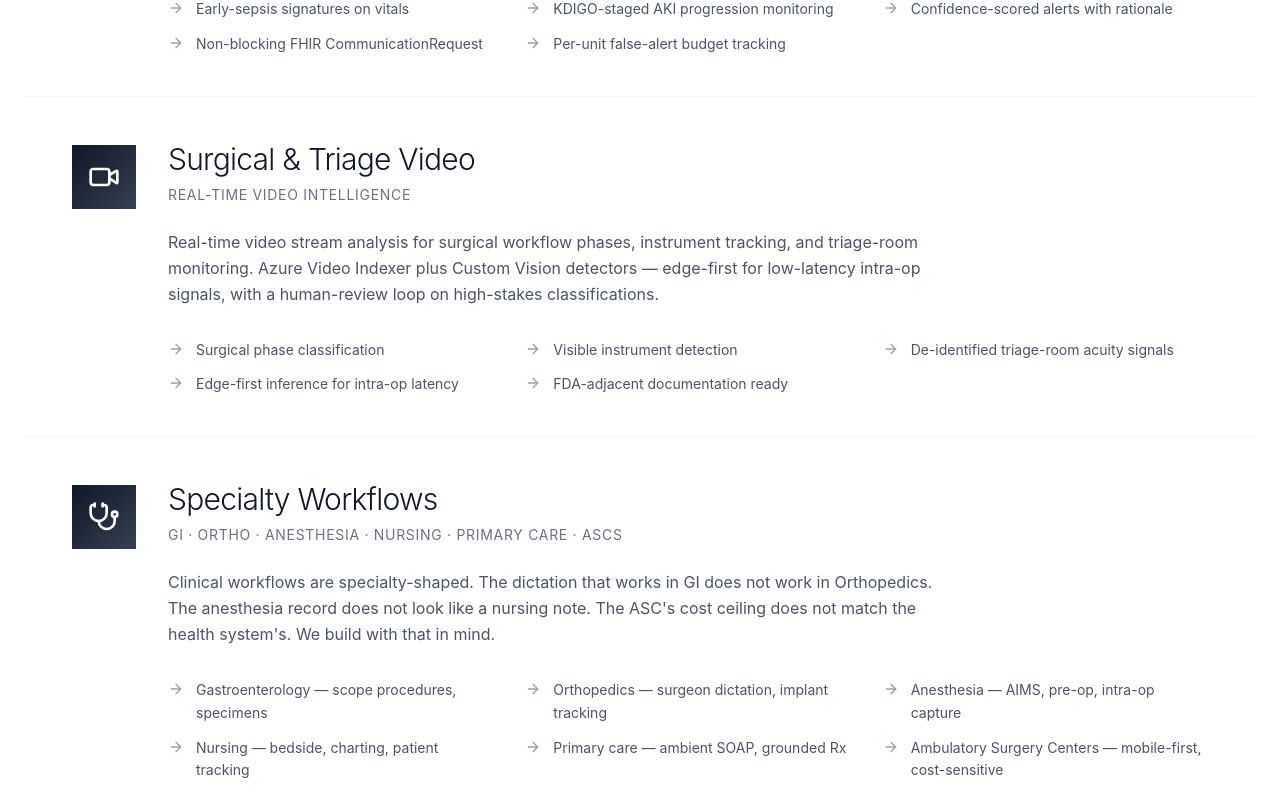
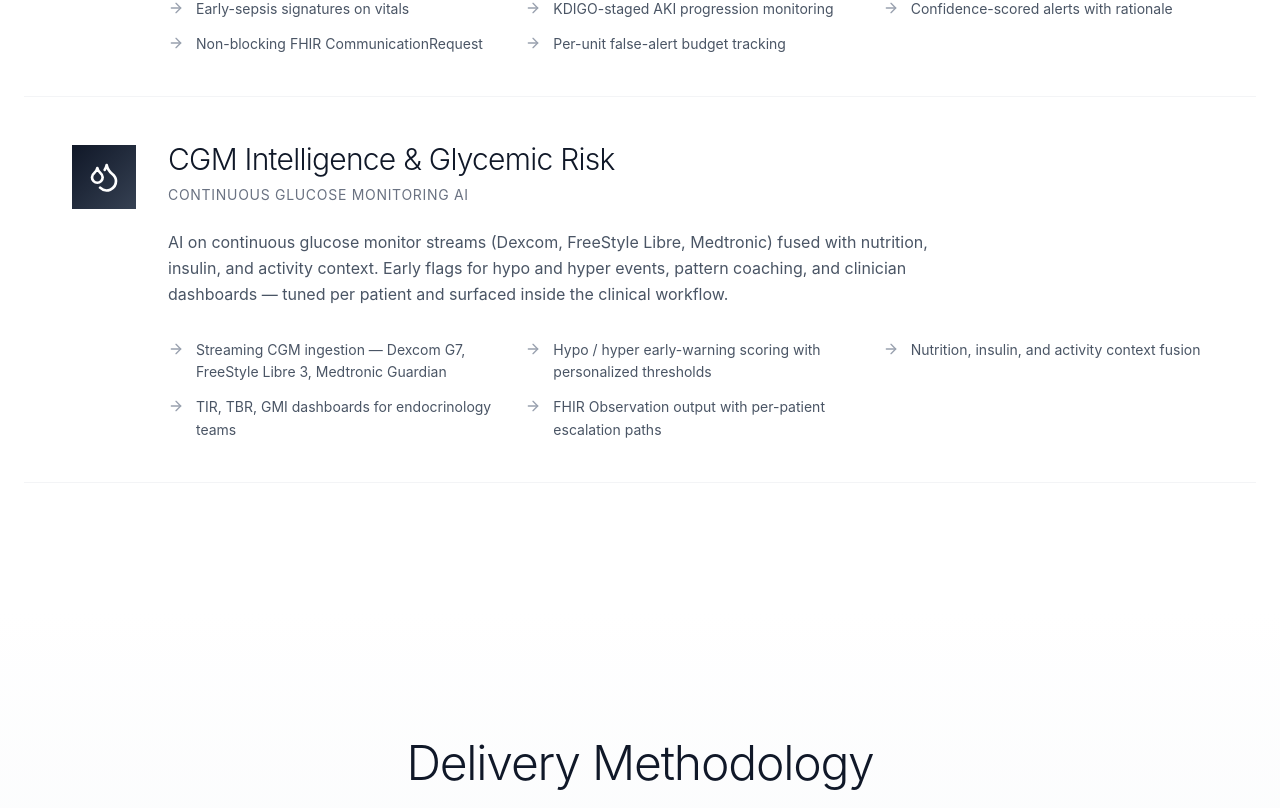
Before and after one commit to A2TechConsult/ASquared2, a React (Vite) app: page /healthcare in a window 1280 px wide. Shown: the part 1812-2620 px from the top of the page. Built offline with nearby package versions, Linux system fonts and the light colour scheme.

Commit message:
Healthcare: swap Surgical Video + Specialty Workflows for CGM Intelligence

```diff
--- a/src/app/pages/Healthcare.tsx
+++ b/src/app/pages/Healthcare.tsx
@@ -1,12 +1,11 @@
 import { motion } from 'motion/react';
 import { Link } from 'react-router-dom';
 import {
-  Stethoscope,
   Mic,
   FileText,
   Activity,
-  Video,
   Workflow,
+  Droplets,
   ShieldCheck,
   TrendingUp,
   ArrowRight,
@@ -71,32 +70,17 @@ export function Healthcare() {
       ],
     },
     {
-      icon: Video,
-      title: 'Surgical & Triage Video',
-      subtitle: 'Real-Time Video Intelligence',
+      icon: Droplets,
+      title: 'CGM Intelligence & Glycemic Risk',
+      subtitle: 'Continuous Glucose Monitoring AI',
       description:
-        'Real-time video stream analysis for surgical workflow phases, instrument tracking, and triage-room monitoring. Azure Video Indexer plus Custom Vision detectors — edge-first for low-latency intra-op signals, with a human-review loop on high-stakes classifications.',
+        'AI on continuous glucose monitor streams (Dexcom, FreeStyle Libre, Medtronic) fused with nutrition, insulin, and activity context. Early flags for hypo and hyper events, pattern coaching, and clinician dashboards — tuned per patient and surfaced inside the clinical workflow.',
       features: [
-        'Surgical phase classification',
-        'Visible instrument detection',
-        'De-identified triage-room acuity signals',
-        'Edge-first inference for intra-op latency',
-        'FDA-adjacent documentation ready',
-      ],
-    },
-    {
-      icon: Stethoscope,
-      title: 'Specialty Workflows',
-      subtitle: 'GI · Ortho · Anesthesia · Nursing · Primary Care · ASCs',
-      description:
-        "Clinical workflows are specialty-shaped. The dictation that works in GI does not work in Orthopedics. The anesthesia record does not look like a nursing note. The ASC's cost ceiling does not match the health system's. We build with that in mind.",
-      features: [
-        'Gastroenterology — scope procedures, specimens',
-        'Orthopedics — surgeon dictation, implant tracking',
-        'Anesthesia — AIMS, pre-op, intra-op capture',
-        'Nursing — bedside, charting, patient tracking',
-        'Primary care — ambient SOAP, grounded Rx',
-        'Ambulatory Surgery Centers — mobile-first, cost-sensitive',
+        'Streaming CGM ingestion — Dexcom G7, FreeStyle Libre 3, Medtronic Guardian',
+        'Hypo / hyper early-warning scoring with personalized thresholds',
+        'Nutrition, insulin, and activity context fusion',
+        'TIR, TBR, GMI dashboards for endocrinology teams',
+        'FHIR Observation output with per-patient escalation paths',
       ],
     },
   ];
@@ -184,7 +168,7 @@ export function Healthcare() {
             </h1>
 
             <p className="text-lg md:text-xl text-gray-500 max-w-3xl mx-auto leading-relaxed">
-              Clinical AI that respects the clinician's workflow and the HIPAA perimeter. From ambient dictation to HL7 interoperability to surgical video intelligence — for hospitals, health systems, and ambulatory surgery centers.
+              Clinical AI that respects the clinician's workflow and the HIPAA perimeter. From ambient dictation to HL7 interoperability to continuous glucose monitoring — for hospitals, health systems, and ambulatory surgery centers.
             </p>
           </motion.div>
         </div>
```
